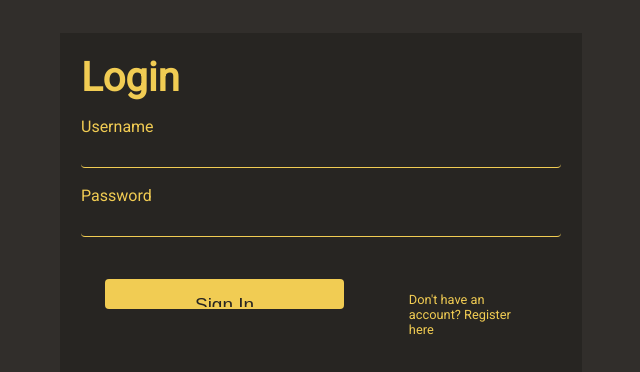
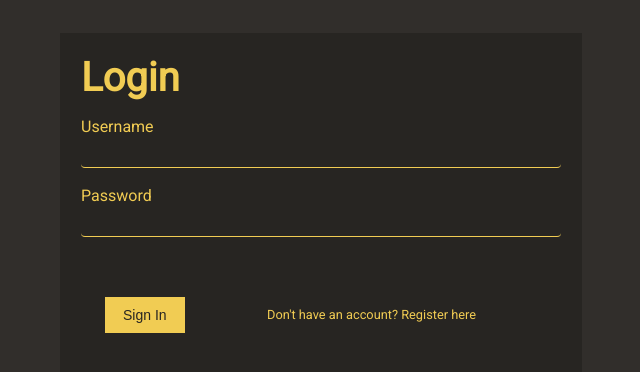
Before and after one commit to TheArtemis/chopstick.js, a Vue app: page /login in a window 1280 px wide. Shown: the part 186-558 px from the top of the page, without its empty margins (319-959 px from the left). Built offline with nearby package versions, Linux system fonts and the light colour scheme.

Commit message:
login and register

```diff
--- a/src/assets/login.css
+++ b/src/assets/login.css
@@ -61,21 +61,22 @@
 .boxbottom{
     width: 90%;
     height: 40%;
-    gap: 15%;
+    gap: 5%;
     display: flex;
     flex-direction: row;
     padding: 5%;
+    align-items: center;
 }
 
-.box input[type="submit"]{
-    padding: 0.8rem 1rem;
-    font-size: 19px;
+.boxbottom button{
+    padding: 0.5rem 1rem;
+    font-size: 14px;
     color: var(--bg-secondary);
     background-color: var(--color-primary);
     border: 2px solid transparent;
     cursor: pointer;
 }
-.box a{
+.boxbottom a{
     color: var(--color-primary);
     font-size: 0.8rem;
     font-weight: 300;
--- a/src/assets/register.css
+++ b/src/assets/register.css
@@ -67,7 +67,7 @@
 }
 @media screen and (max-width: 500px){
     .registerBox{
-        width: 30vh;
+        width: 70%;
 
     }
 }
--- a/src/pages/Login.vue
+++ b/src/pages/Login.vue
@@ -16,7 +16,7 @@
                 <label>Password</label>
             </div>
         <div class="boxbottom">
-            <input type="submit" name="sign-in" value="Sign In">
+            <button type="submit" name="sign-in">Sign In</button>
             <a href="/register">Don't have an account? Register here</a>
         </div>
 
```
